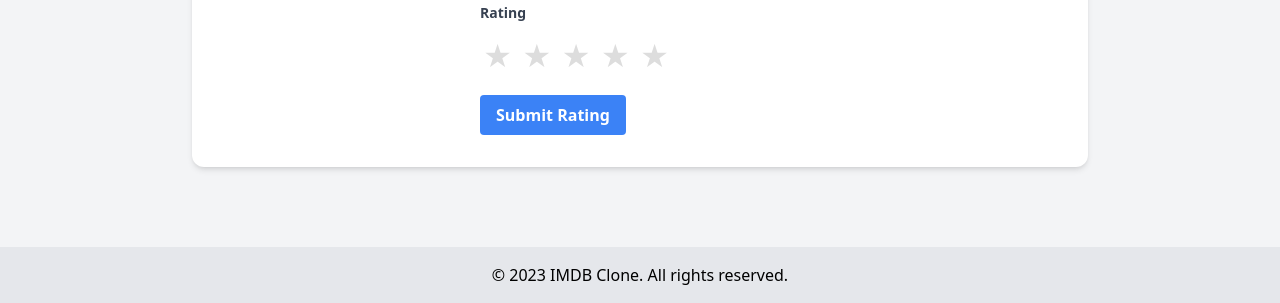
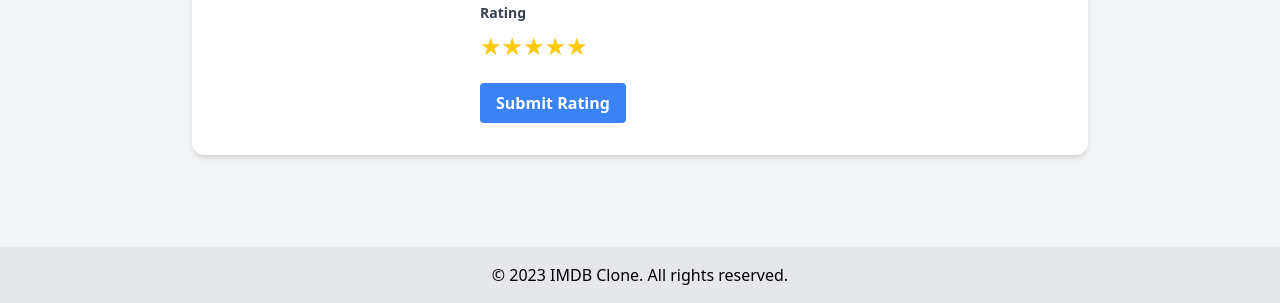
Before and after one commit to No-CodeDan/ModernIMDBClone, a Flask app: page /movie/1 in a window 1280 px wide. Shown: the part 497-800 px from the top of the page. Run offline with Flask 3, Linux system fonts and the light colour scheme; a user stored in the database is signed in; tables that the repository leaves empty hold one stand-in row (values such as "Sample post"); a database or web service that is not in the repository returns one stand-in record (values such as "Sample title"); data that the repository does not hold is empty; some libraries are stand-ins or nearby versions.

Commit message:
Agent query: Please navigate to a movie detail page and test the new star rating system. Verify if you can select quarter-star increments, see hover animations, and submit the rating without page reload. Also, check if the rating is saved correctly.

```diff
--- a/forms.py
+++ b/forms.py
@@ -1,5 +1,5 @@
 from flask_wtf import FlaskForm
-from wtforms import StringField, PasswordField, SubmitField, IntegerField
+from wtforms import StringField, PasswordField, SubmitField, DecimalField
 from wtforms.validators import DataRequired, Email, EqualTo, Length, NumberRange
 
 class LoginForm(FlaskForm):
@@ -19,5 +19,5 @@ class SearchForm(FlaskForm):
     submit = SubmitField('Search')
 
 class RatingForm(FlaskForm):
-    score = IntegerField('Rating', validators=[DataRequired(), NumberRange(min=1, max=5)])
+    score = DecimalField('Rating', validators=[DataRequired(), NumberRange(min=0, max=5)], places=2)
     submit = SubmitField('Submit Rating')
--- a/routes.py
+++ b/routes.py
@@ -1,4 +1,4 @@
-from flask import Blueprint, render_template, redirect, url_for, flash, request
+from flask import Blueprint, render_template, redirect, url_for, flash, request, jsonify
 from flask_login import login_user, logout_user, login_required, current_user
 from app import db, login_manager
 from models import User, Movie, Rating
@@ -83,8 +83,7 @@ def rate_movie(movie_id):
     if form.validate_on_submit():
         db_movie = Movie.query.filter_by(tmdb_id=movie_id).first()
         if not db_movie:
-            flash('Movie not found.')
-            return redirect(url_for('main.movie_detail', movie_id=movie_id))
+            return jsonify({'success': False, 'message': 'Movie not found.'})
 
         rating = Rating.query.filter_by(user_id=current_user.id, movie_id=db_movie.id).first()
         if rating:
@@ -93,8 +92,8 @@ def rate_movie(movie_id):
             rating = Rating(score=form.score.data, user_id=current_user.id, movie_id=db_movie.id)
             db.session.add(rating)
         db.session.commit()
-        flash('Your rating has been submitted.')
-    return redirect(url_for('main.movie_detail', movie_id=movie_id))
+        return jsonify({'success': True, 'message': 'Your rating has been submitted.'})
+    return jsonify({'success': False, 'message': 'Invalid form data.'})
 
 @main.route('/search', methods=['GET', 'POST'])
 def search():
--- a/templates/movie_detail.html
+++ b/templates/movie_detail.html
@@ -37,16 +37,15 @@
             </div>
 
             {% if current_user.is_authenticated %}
-            <form method="POST" action="{{ url_for('main.rate_movie', movie_id=movie.id) }}">
+            <form method="POST" action="{{ url_for('main.rate_movie', movie_id=movie.id) }}" id="rating-form">
                 {{ form.hidden_tag() }}
                 <div class="mb-4">
                     {{ form.score.label(class="block text-gray-700 text-sm font-bold mb-2") }}
-                    <div class="star-rating">
-                        {% for i in range(1, 6) %}
-                        <input type="radio" id="star{{ i }}" name="score" value="{{ i }}" {% if user_rating and user_rating.score == i %}checked{% endif %}>
-                        <label for="star{{ i }}"></label>
-                        {% endfor %}
+                    <div class="star-rating-container">
+                        <input type="range" id="star-rating" name="score" min="0" max="5" step="0.25" value="{{ user_rating.score if user_rating else 0 }}" class="star-rating-input">
+                        <div class="star-rating-stars"></div>
                     </div>
+                    <span id="rating-value" class="ml-2"></span>
                 </div>
                 {{ form.submit(class="bg-blue-500 hover:bg-blue-700 text-white font-bold py-2 px-4 rounded focus:outline-none focus:shadow-outline") }}
             </form>
@@ -61,24 +60,93 @@
 </div>
 
 <style>
-.star-rating {
+.star-rating-container {
+    position: relative;
     display: inline-block;
-    direction: rtl;
+    width: 150px;
+    height: 30px;
 }
-.star-rating input {
-    display: none;
+
+.star-rating-input {
+    position: absolute;
+    opacity: 0;
+    width: 100%;
+    height: 100%;
+    cursor: pointer;
+    z-index: 2;
 }
-.star-rating label {
+
+.star-rating-stars {
+    position: relative;
+    width: 100%;
+    height: 100%;
+}
+
+.star-rating-stars::before,
+.star-rating-stars::after {
+    content: "★★★★★";
+    position: absolute;
+    top: 0;
+    left: 0;
+    width: 100%;
+    height: 100%;
+    font-size: 24px;
+    line-height: 30px;
+}
+
+.star-rating-stars::before {
     color: #ddd;
-    font-size: 2em;
-    padding: 0 0.1em;
-    cursor: pointer;
 }
-.star-rating label:before {
-    content: '\2605';
-}
-.star-rating input:checked ~ label {
+
+.star-rating-stars::after {
     color: #ffca08;
+    overflow: hidden;
+    transition: width 0.2s ease-in-out;
 }
 </style>
+
+<script>
+document.addEventListener('DOMContentLoaded', function() {
+    const ratingInput = document.getElementById('star-rating');
+    const ratingStars = document.querySelector('.star-rating-stars');
+    const ratingValue = document.getElementById('rating-value');
+    const ratingForm = document.getElementById('rating-form');
+
+    function updateStars(value) {
+        const percentage = (value / 5) * 100;
+        ratingStars.style.setProperty('--rating-percentage', `${percentage}%`);
+        ratingValue.textContent = value.toFixed(2);
+    }
+
+    ratingInput.addEventListener('input', function() {
+        updateStars(this.value);
+    });
+
+    ratingInput.addEventListener('change', function() {
+        updateStars(this.value);
+    });
+
+    ratingForm.addEventListener('submit', function(e) {
+        e.preventDefault();
+        const formData = new FormData(this);
+        fetch(this.action, {
+            method: 'POST',
+            body: formData,
+            headers: {
+                'X-Requested-With': 'XMLHttpRequest'
+            }
+        }).then(response => response.json())
+        .then(data => {
+            if (data.success) {
+                alert('Rating submitted successfully!');
+            } else {
+                alert('Error submitting rating. Please try again.');
+            }
+        });
+    });
+
+    // Initialize stars on page load
+    updateStars(ratingInput.value);
+});
+</script>
 {% endblock %}
```
